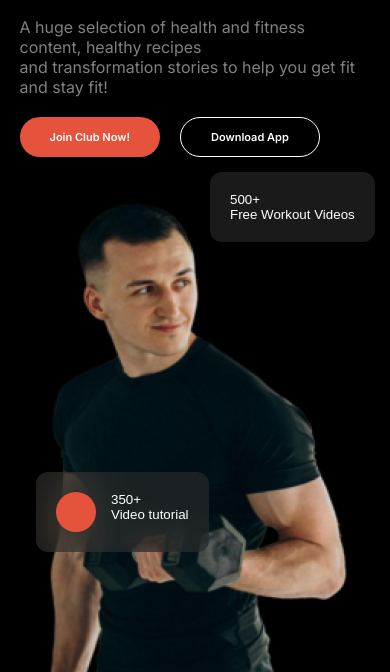
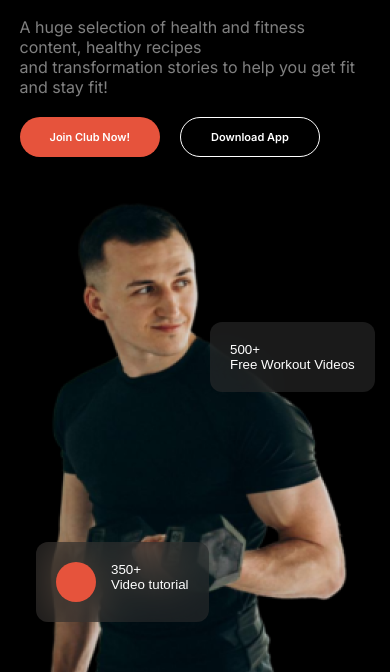
Before and after one commit to yousrahanif/Assignment-2, a plain HTML site: page index.html in a window 390 px wide. Shown: the part 428-1100 px from the top of the page. Drawn offline with Linux system fonts and the light colour scheme; a web font is replaced by a local one.

Commit message:
fixed the images

```diff
--- a/styles/styles.css
+++ b/styles/styles.css
@@ -747,11 +747,11 @@ text-align: center;
      }
      .container-350{
         left:36px;
-        top:900px;
+        top:970px;
      }
      .container-500{
         left:210px;
-        top:600px;
+        top:750px;
      }
      .img-div1{
         flex-direction: column;
```
